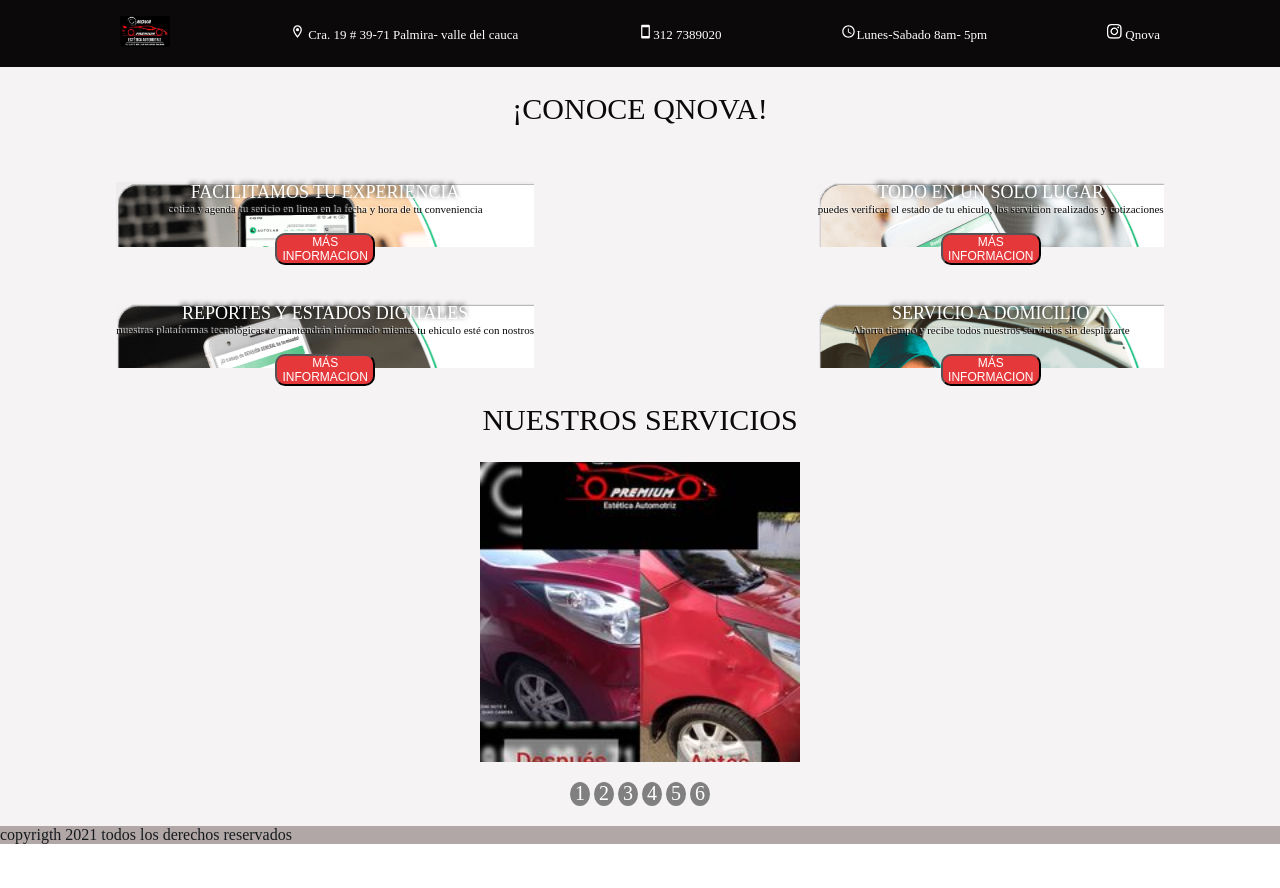
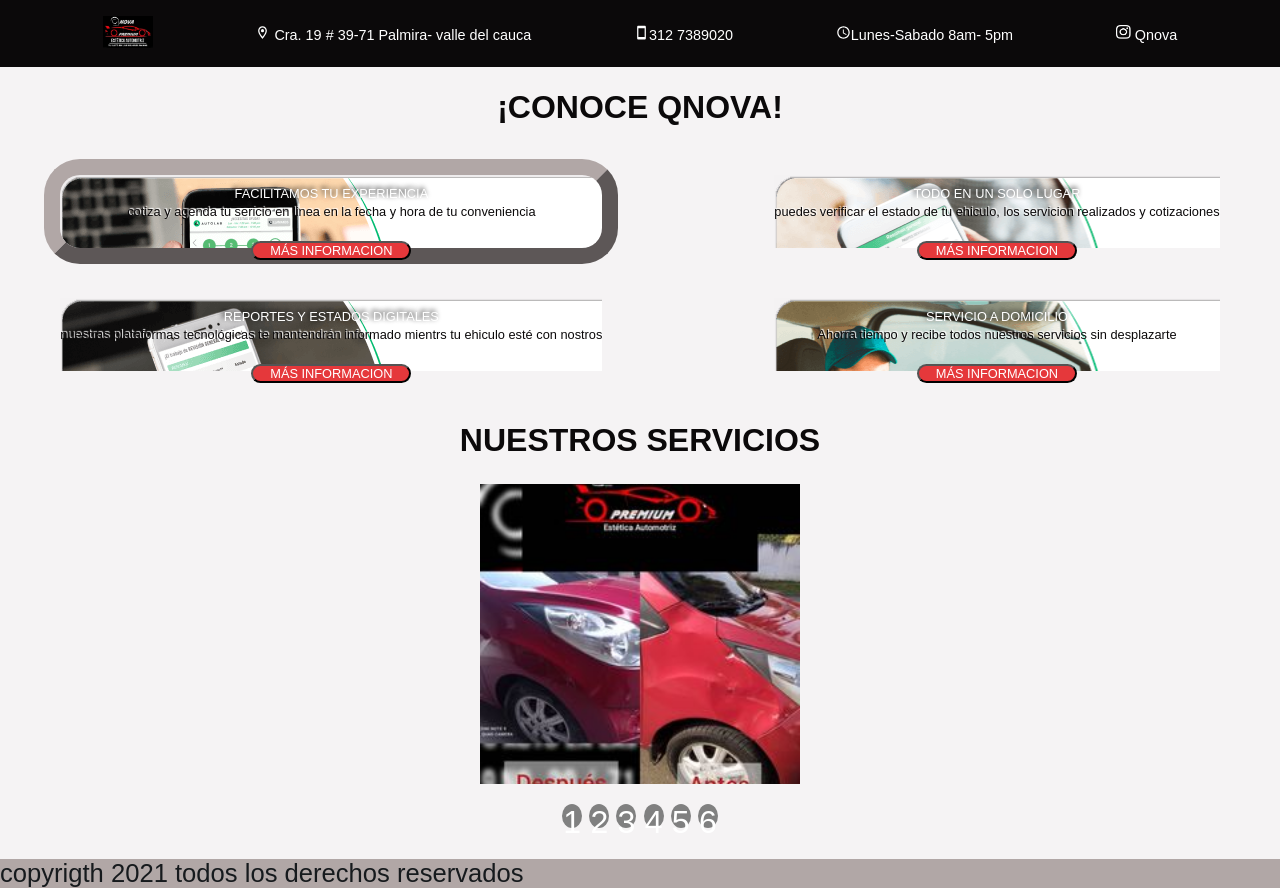
Before and after one commit to sebastianmontoyac/pagina-web-qnova, a plain HTML site: page index.html in a window 1280 px wide. Before the commit the page ends 844 px from the top, so only its background shows below. Drawn offline with Linux system fonts and the light colour scheme.

Commit message:
se coloco un marco y se coloco una fuente nueva

```diff
--- a/style.css
+++ b/style.css
@@ -3,14 +3,18 @@
     box-sizing: border-box;
 margin: 0;
 padding: 0;
+font-family: 'Spartan', sans-serif;
 }
+@import url('https://fonts.googleapis.com/css2?family=Spartan:wght@100;200;300;400;500;600;700;800;900&display=swap');;
 html {
     font-size: 62.5%;
 width: 100%;
 }
 body {
     font-size: 1.6rem;
+    ;
 }
+
 :root{
     --primary-color1: #0B090A;
     --primary-color2: #161A1D;
@@ -27,7 +31,7 @@ body {
 
 .main-navigation{
     display: flex;
-        font-size: 1.3rem;
+        font-size: 0.9rem;
     background-color: var(--primary-color1);color: var(--primary-color10);
     justify-content: space-evenly;
     align-items:center;
@@ -60,7 +64,7 @@ a{
     width: 100vw;
 }
 .main__h1{
-
+ margin-top: 19px;
 padding: 13px 0px 25px 0;
 text-align: center;
 width: 100vw;
@@ -167,8 +171,9 @@ ul.slider li:target{
     background-image: url(./imagenes/facilitamos-tu-experiencia-v2.webp);
     grid-area:b;
     width: 100%;
-
     background-repeat: no-repeat;
+    outline: 1rem  outset  var(--primary-color7);
+    border-radius: 20px;
 }
 .c{
     background-image: url(./imagenes/todo-en-un-solo-lugar-v2.webp);
@@ -192,7 +197,7 @@ ul.slider li:target{
     background-repeat: no-repeat;
 }
 .grid__titulo{
-    font-size: 1.2rem;
+    font-size: 0.8rem;
     text-shadow: -2px -2px 5px rgb(0, 0, 0);
     color:var(--primary-color10) ;
 }
@@ -204,31 +209,33 @@ ul.slider li:target{
 
 .grid__boton{
     position: relative;
-    top:1.8rem;
+    top:0.8rem;
     width: 10rem;
     border-radius: 10px;
     background-color: var(--primary-color6);
     color: var(--primary-color10);
 }
 .a,.main__h1{
-    font-size: 3rem;
+    font-size: 2rem;
     font-weight: 500;
+    font-weight: 600;
 }
 
 .grid__titulo{
-    font-size: 1.8rem;
+    font-size: 0.8rem;
     font-weight: 300;
 }
 
 .grid__parrafo{
-    font-size: 1.1rem;
+    font-size: 0.8rem;
     font-weight: 200;
 }
 .grid__boton{
-    font-size: 1.2rem;
+    font-size: 0.8rem;
     font-weight: 200;
 
 }
+
 footer{
     background-color:var(--primary-color7);
     color: var(--primary-color2);
```
Also changed, not shown: index.html (+1 -1 lines).
